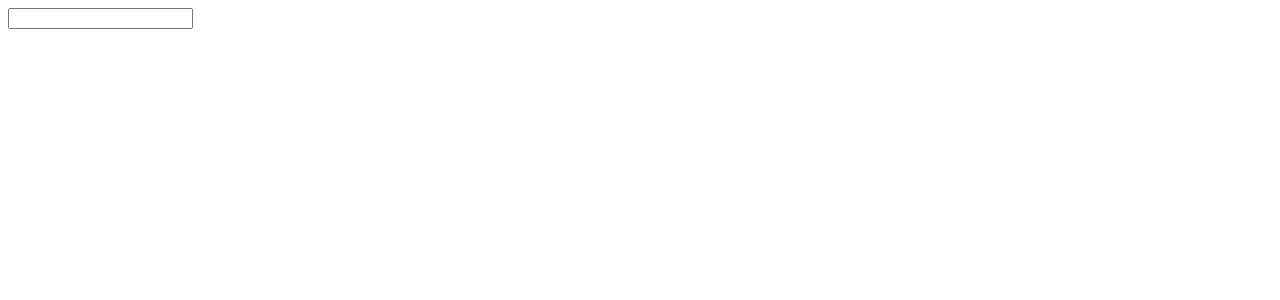
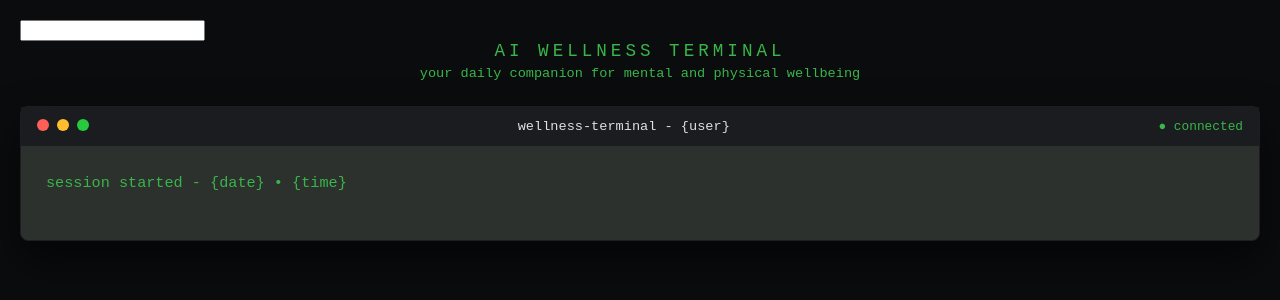
Before and after one commit to stingycactus/wellness-terminal, a Django app: page / in a window 1280 px wide. Before the commit the part shown is almost empty. Shown: the top 300 px of the page. Run offline with Django 5.2, Linux system fonts and the light colour scheme.

Commit message:
Implemented html & css

```diff
--- /dev/null
+++ b/terminal/static/terminal/terminal.css
@@ -0,0 +1,82 @@
+:root {
+  --bg-color: #0b0c0e;
+  --window-bg: #2c312e;
+  --window-header-bg: #1a1c20;
+  --window-title: #e0e0e0;
+  --text-green: #39b54a;
+  --text-bright-green: #00ff44;
+  --text-dark-green: #006400;
+  --font-mono: 'Courier New', Courier, monospace;
+}
+
+body {
+  background-color: var(--bg-color);
+  font-family: var(--font-mono);
+  margin: 0;
+  padding: 20px;
+}
+
+.title {
+  color: var(--text-green);
+  text-align: center;
+  letter-spacing: 4px;
+  font-size: 1.1rem;
+  margin-bottom: 5px;
+}
+
+.subtitle {
+  color: var(--text-green);
+  text-align: center;
+  font-size: 0.85rem;
+  margin-bottom: 25px;
+}
+
+.window {
+  background-color: var(--window-bg);
+  border-radius: 8px;
+  box-shadow: 0 20px 40px rgba(0, 0, 0, 0.6);
+  border: 1px solid #1c1e22;
+}
+
+.window-header {
+  background-color: var(--window-header-bg);
+  padding: 12px 16px;
+  display: flex;
+  justify-content: space-between;
+}
+
+.window-buttons {
+  display: flex;
+  gap: 8px;
+}
+
+.window-close, .window-minimize, .window-maximize {
+  width: 12px;
+  height: 12px;
+  border-radius: 50%;
+}
+.window-close { background-color: #ff5f56; }
+.window-minimize { background-color: #ffbd2e; }
+.window-maximize { background-color: #27c93f; }
+
+.window-title {
+  color: var(--window-title);
+  font-size: 0.85rem;
+}
+
+.window-status {
+  color: var(--text-green);
+  font-size: 0.8rem;
+  text-align: right;
+}
+
+.window-body {
+  padding: 25px;
+  font-size: 0.95rem;
+  line-height: 1.6;
+}
+
+.session-start {
+  color: var(--text-green);
+  margin-bottom: 20px;
+}
--- a/terminal/templates/terminal/index.html
+++ b/terminal/templates/terminal/index.html
@@ -4,10 +4,27 @@
 <head>
     <meta charset="UTF-8">
     <meta name="viewport" content="width=device-width, initial-scale=1.0">
-    <title>Document</title>
+    <title>Wellness Terminal</title>
+    <link rel="stylesheet" href="{% static 'terminal/terminal.css' %}">
 </head>
 <body>
     <input type="text" id="terminalInput">
     <script src="{% static 'terminal/terminal.js' %}"></script>
+
+    <div class="title">AI WELLNESS TERMINAL</div>
+    <div class="subtitle">your daily companion for mental and physical wellbeing</div>
+    <div class="window">
+        <div class="window-header">
+            <div class="window-buttons">
+                <span class="window-close"></span>
+                <span class="window-minimize"></span>
+                <span class="window-maximize"></span>
+            </div>
+            <div class="window-title">wellness-terminal - {user}</div>
+            <div class="window-status">● connected</div>
+        </div>
+        <div class="window-body">
+        <div class="session-start">session started - {date} • {time}</div>
+    </div>
 </body>
 </html>
```
Also changed, not shown: core/urls.py (line endings or trailing spaces), 2 other files.
